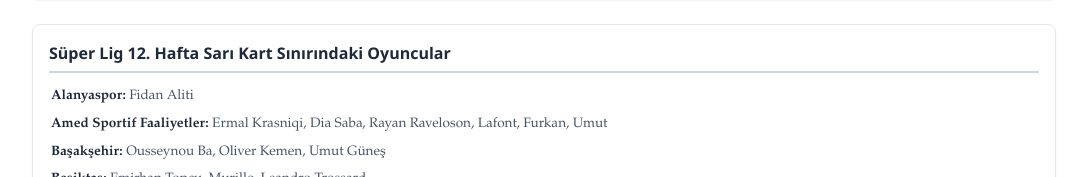
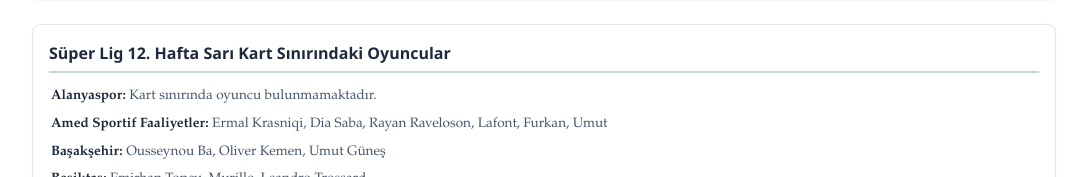
Before and after one commit to fantefut/fantefut, a Next.js app: page / in a window 1280 px wide. Shown: the part 4137-4314 px from the top of the page, without its empty margins (96-1183 px from the left). Built offline with nearby package versions, Linux system fonts and the light colour scheme.

Commit message:
guncelleme

```diff
--- a/app/page.tsx
+++ b/app/page.tsx
@@ -143,7 +143,7 @@ export default function Home() {
           flexDirection: 'column',
           gap: '8px' // Takımlar arasındaki dikey boşluk (6px-10px arası değiştirebilirsin)
         }}>
-          <li><strong style={{ color: '#1e293b' }}>Alanyaspor:</strong> Fidan Aliti</li>
+          <li><strong style={{ color: '#1e293b' }}>Alanyaspor:</strong> Kart sınırında oyuncu bulunmamaktadır.</li>
           <li><strong style={{ color: '#1e293b' }}>Amed Sportif Faaliyetler:</strong> Ermal Krasniqi, Dia Saba, Rayan Raveloson, Lafont, Furkan, Umut</li>
           <li><strong style={{ color: '#1e293b' }}>Başakşehir:</strong> Ousseynou Ba, Oliver Kemen, Umut Güneş</li>
           <li><strong style={{ color: '#1e293b' }}>Beşiktaş:</strong> Emirhan Topçu, Murillo, Leandro Trossard</li>
```
